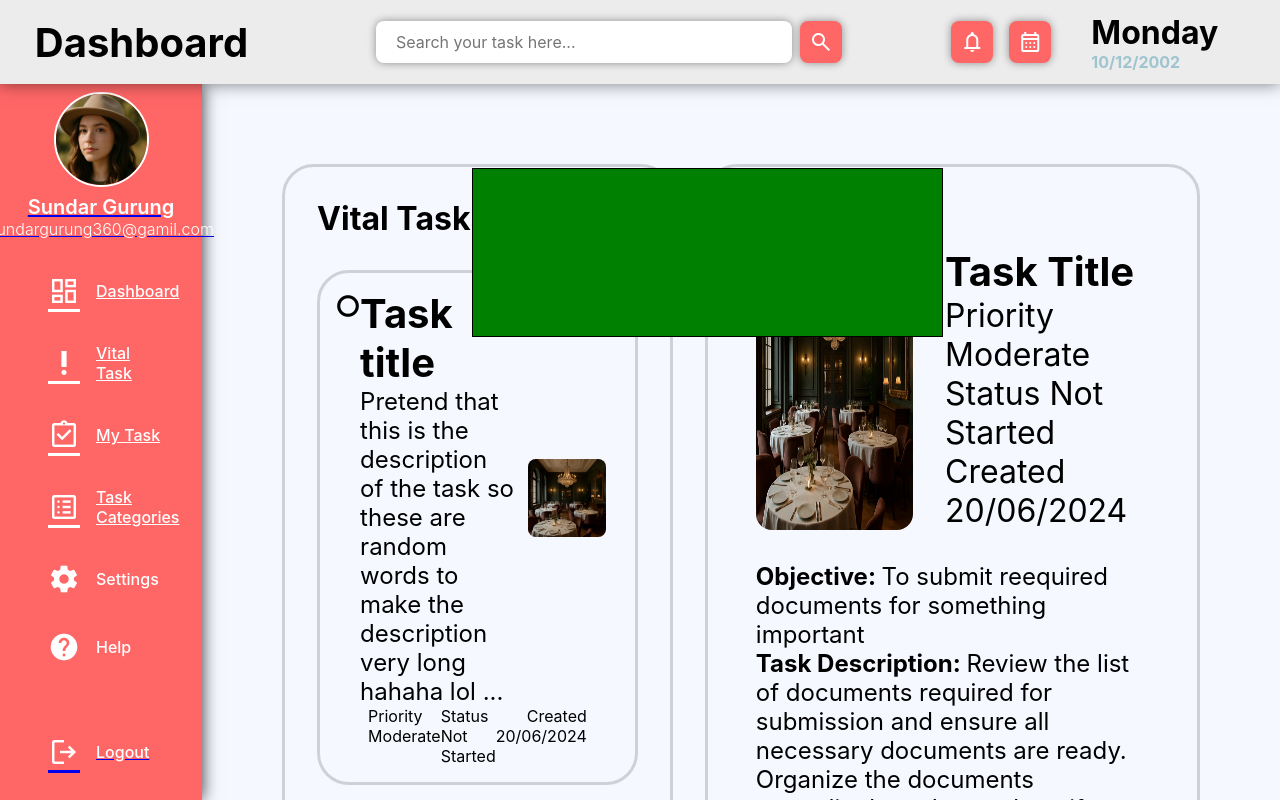
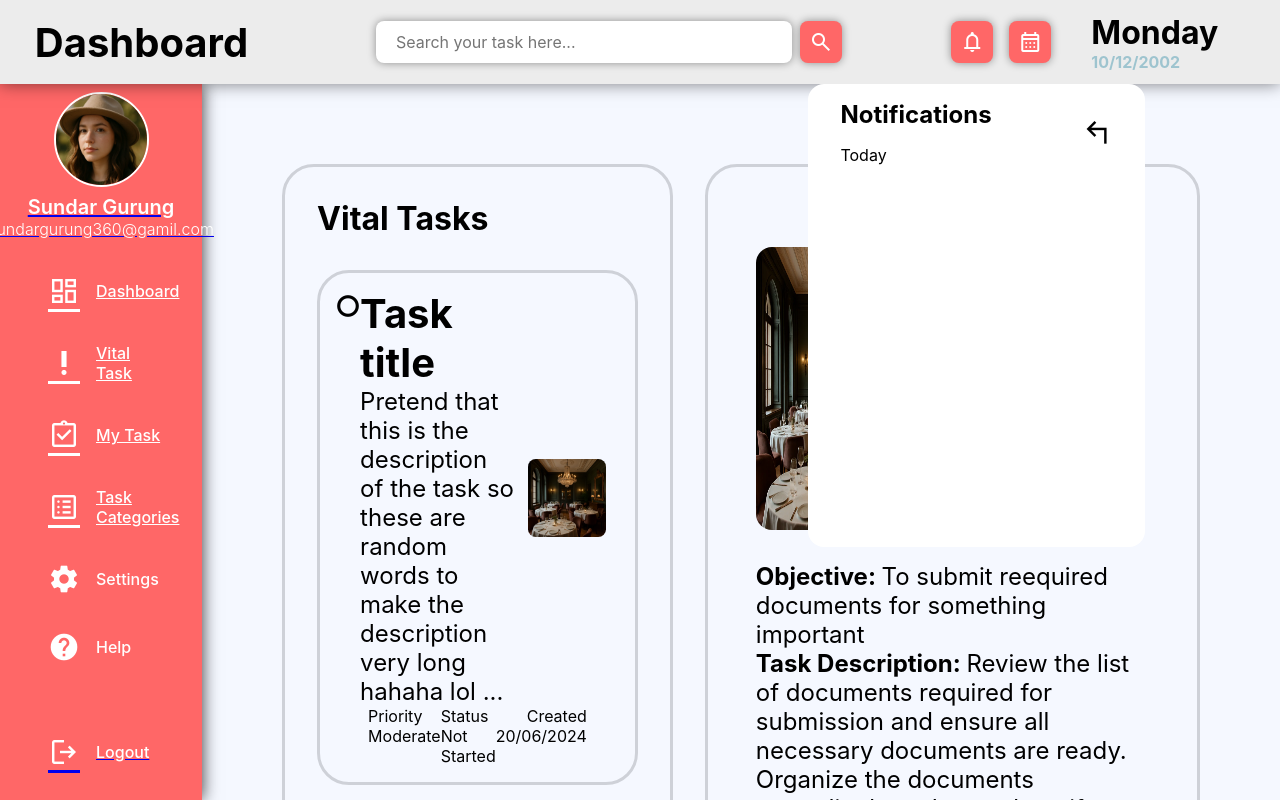
Before and after one commit to pewpil/to-do-app, a React (Vite) app: page /vital-task in a window 1280 px wide. Built offline with nearby package versions, Linux system fonts and the light colour scheme; a web font is replaced by a local one.

Commit message:
placed header elements

```diff
--- a/src/App.jsx
+++ b/src/App.jsx
@@ -10,7 +10,7 @@ import TaskCategories from "./TaskCategories/TaskCategories";
 import Login from "./Login/Login";
 import Account from "./Account/Account";
 import Signup from "./Signup/Signup";
-import Notification from "./Notification/Notification";
+import Notifications from "./Notifications/Notifications";
 
 // function App() {
 // 	return (
@@ -22,7 +22,7 @@ function App() {
   return (
     <div id={styles.app}>
       <TopBar title="Dashboard" date="10/12/2002" day="Monday"></TopBar>
-      <Notification></Notification>
+	  <Notifications></Notifications>
       <BrowserRouter>
         <SideBar></SideBar>
         <Routes>
--- a/src/Notification/Notification.module.css
+++ /dev/null
@@ -1,7 +0,0 @@
-#notification {
-	border: 1px black solid;
-	grid-column: 8 / 15;
-	grid-row: 5 / 9;
-	background-color: green;
-	z-index: 999;
-}
--- a/src/Notification/Notification.jsx
+++ b/src/Notifications/Notification/Notification.jsx
@@ -1,11 +1,9 @@
 "use strict";
 import styles from "./Notification.module.css";
-
 
 function Notification() {
 	return (
 		<div id={styles.notification}>
-
 		</div>
 	);
 }
--- /dev/null
+++ b/src/Notifications/Notifications.jsx
@@ -0,0 +1,32 @@
+"use strict";
+import styles from "./Notifications.module.css";
+import universal from "../Universal.module.css";
+import Notification from "./Notification/Notification";
+
+function Notifications() {
+  return (
+    <div id={styles.notifications}>
+      <div id={styles.header}>
+        <div id={styles.left}>
+          <h3 className={universal.title3} id={styles.title}>
+            Notifications
+          </h3>
+          <p className={universal.body1} id={styles.day}>
+            Today
+          </p>
+        </div>
+        <div id={styles.right}>
+          {/* <div id={styles.icon}> */}
+          <span className={`${"material-symbols-outlined"} ${styles.icon}`}>
+            arrow_top_left
+          </span>
+          {/* </div> */}
+        </div>
+      </div>
+      <div>
+      </div>
+    </div>
+  );
+}
+
+export default Notifications;
--- /dev/null
+++ b/src/Notifications/Notifications.module.css
@@ -0,0 +1,43 @@
+#notifications {
+	grid-column: 13 / 18;
+	grid-row: 3 / 14;
+	background-color: #ffffff;
+	z-index: 999;
+	border-radius: 1rem;
+	padding: 1rem;
+}
+
+#header {
+	display: flex;
+}
+
+#left {
+	flex: 2 2;
+	justify-self: flex-start;
+	padding: 0 0 0 1rem;
+}
+
+#right {
+	justify-self: flex-end;
+	display: flex;
+	justify-self: center;
+	align-items: center;
+	padding: 0 1rem 0 0;
+}
+
+#right:hover {
+	cursor: pointer;
+}
+
+.icon {
+	font-size: 2rem;
+}
+
+#day {
+	font-size: 1rem;
+}
+
+#title {
+	font-size: 1.5rem;
+	padding: 0 0 1rem 0;
+}
```
Also changed, not shown: src/Notifications/Notification/Notification.module.css (added).
